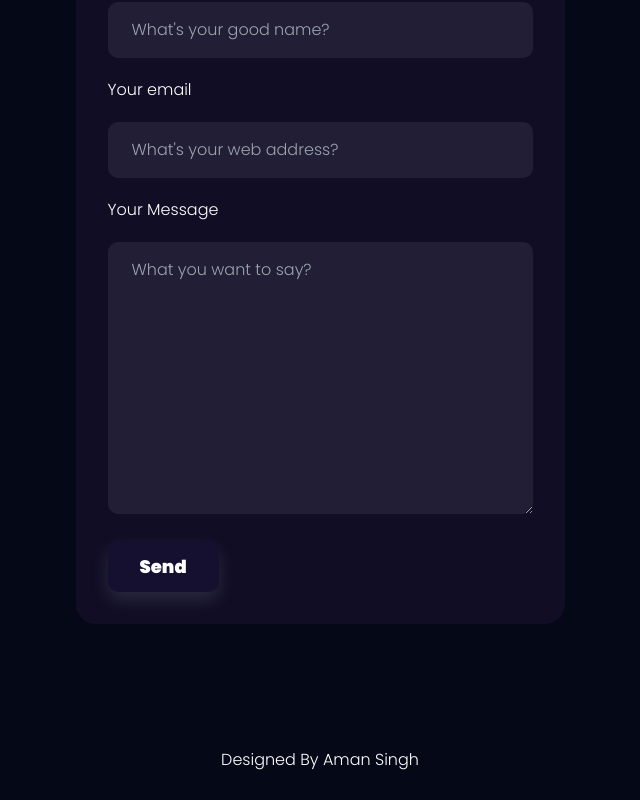
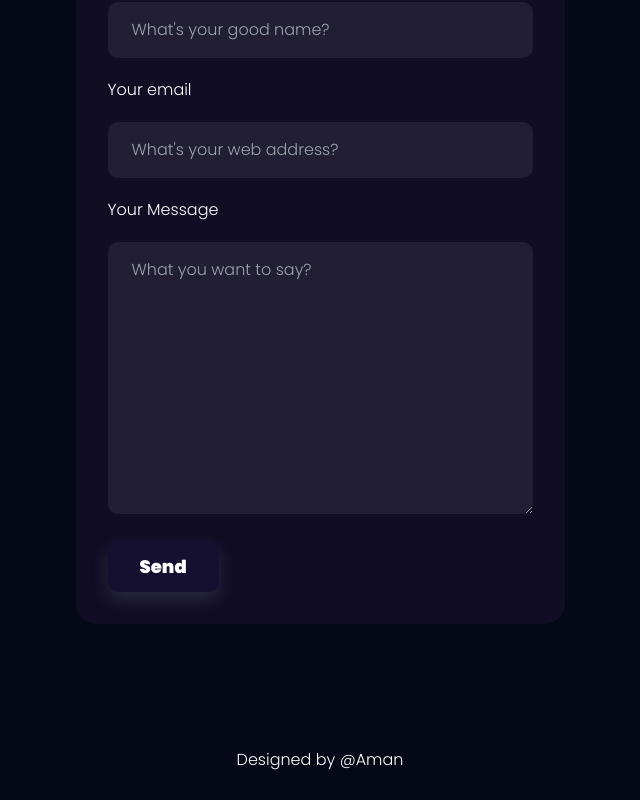
Before and after one commit to AmanSingh6574/My-Porfolio, a React (Vite) app: page / in a window 1280 px wide. Shown: the part 2842-3642 px from the top of the page, without its empty margins (320-960 px from the left). Built offline with nearby package versions, Linux system fonts and the light colour scheme.

Commit message:
Update Footer.jsx

```diff
--- a/src/components/Footer.jsx
+++ b/src/components/Footer.jsx
@@ -1,7 +1,7 @@
 function Footer() {
     return (
         <div className="w-full h-20 border-x-gray-800 text-white text-center flex items-center justify-center">
-            <p>Designed By Aman Singh</p>
+            <p>Designed by @Aman</p>
 
         </div>
      );
```
